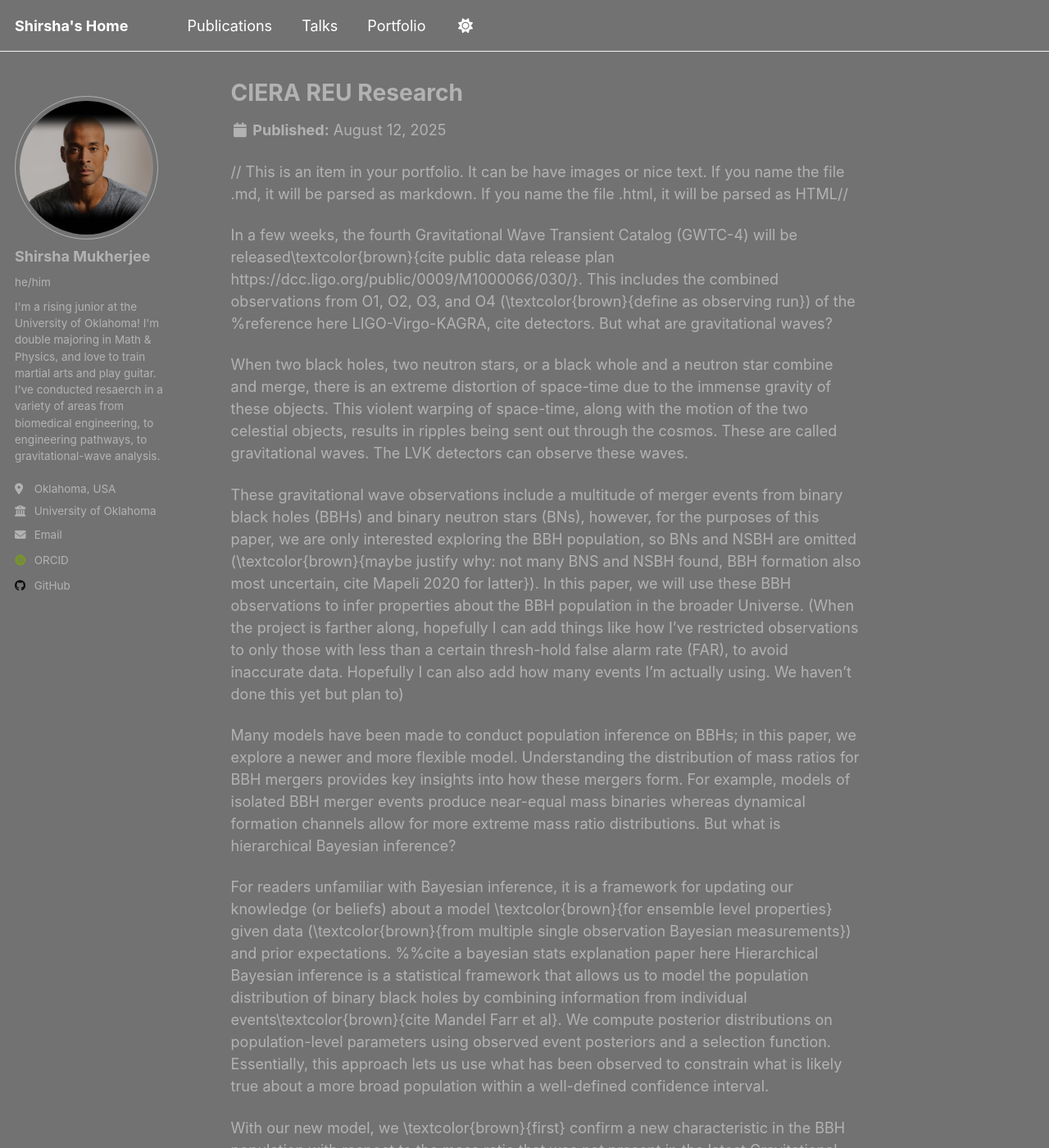
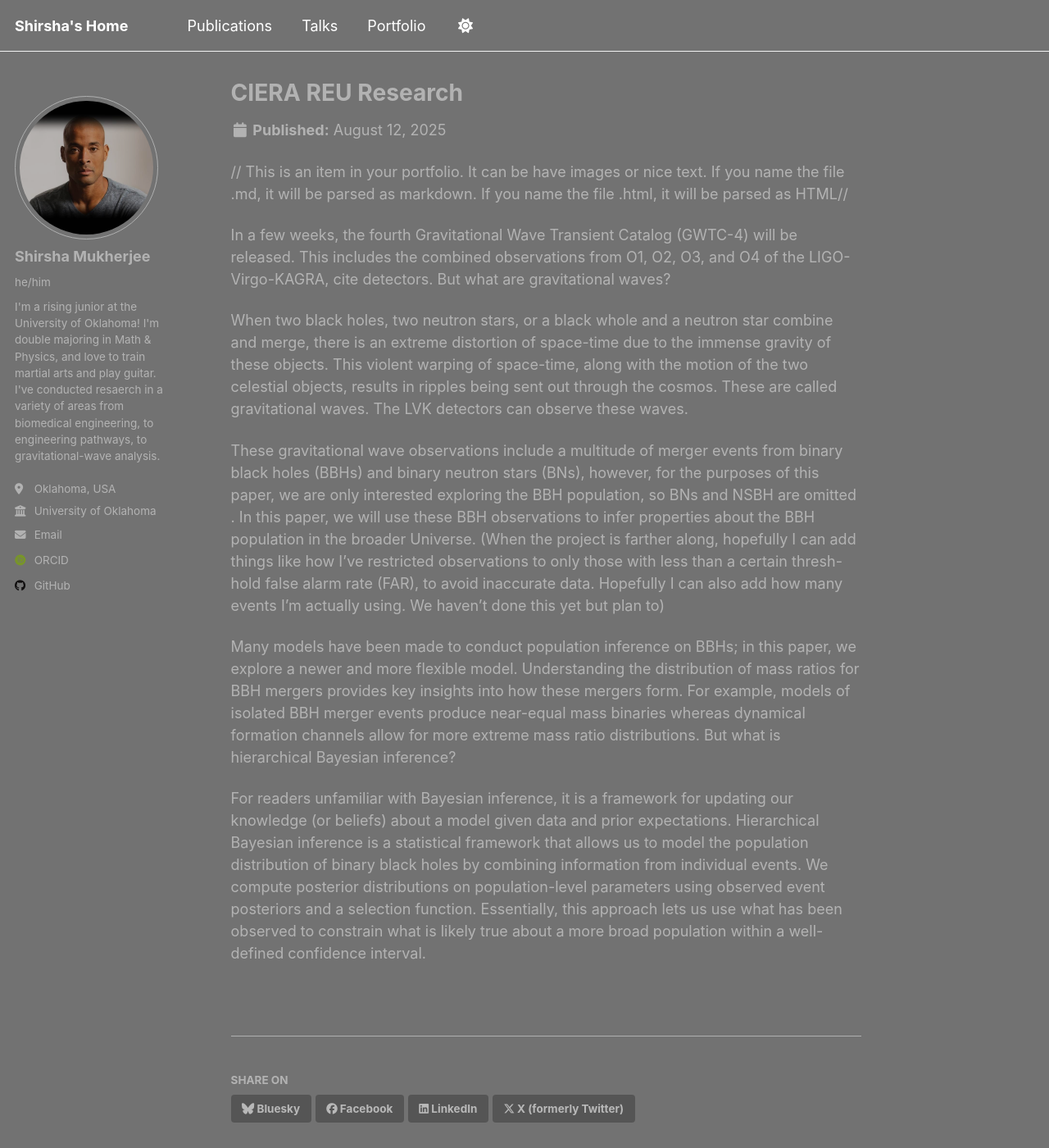
Before and after one commit to shirshamukherjee/projectfrthistime, a Jekyll site: the page built from _portfolio/portfolio-1.md, in a window 1280 px wide and 1400 px high. Shown: the whole window at 82% size. Built offline with Jekyll 4.4.1, drawn with Linux system fonts in a browser that asks for light colours; some web fonts are replaced; a script that is not in the unit is left out; some of the changed text lies outside the part shown.

Commit message:
fixed text on portfolio 1

```diff
--- a/_portfolio/portfolio-1.md
+++ b/_portfolio/portfolio-1.md
@@ -6,19 +6,14 @@ collection: portfolio
 
 // This is an item in your portfolio. It can be have images or nice text. If you name the file .md, it will be parsed as markdown. If you name the file .html, it will be parsed as HTML//
 
-In a few weeks, the fourth Gravitational Wave Transient Catalog (GWTC-4) will be released\textcolor{brown}{cite public data release plan https://dcc.ligo.org/public/0009/M1000066/030/}. This includes the combined observations from O1, O2, O3, and O4 (\textcolor{brown}{define as observing run}) of the %reference here
+In a few weeks, the fourth Gravitational Wave Transient Catalog (GWTC-4) will be released. This includes the combined observations from O1, O2, O3, and O4 of the
 LIGO-Virgo-KAGRA, cite detectors. But what are gravitational waves?
 
 When two black holes, two neutron stars, or a black whole and a neutron star combine and merge, there is an extreme distortion of space-time due to the immense gravity of these objects. This violent warping of space-time, along with the motion of the two celestial objects, results in ripples being sent out through the cosmos. These are called gravitational waves. The LVK detectors can observe these waves.
 
-These gravitational wave observations include a multitude of merger events from binary black holes (BBHs) and binary neutron stars (BNs), however, for the purposes of this paper, we are only interested exploring  the BBH population, so BNs and NSBH are omitted (\textcolor{brown}{maybe justify why: not many BNS and NSBH found, BBH formation also most uncertain, cite Mapeli 2020 for latter}). In this paper, we will use these BBH observations to infer properties about the BBH population in the broader Universe. (When the project is farther along, hopefully I can add things like how I've restricted observations to only those with less than a certain thresh-hold false alarm rate (FAR), to avoid inaccurate data. Hopefully I can also add how many events I'm actually using. We haven't done this yet but plan to)
+These gravitational wave observations include a multitude of merger events from binary black holes (BBHs) and binary neutron stars (BNs), however, for the purposes of this paper, we are only interested exploring  the BBH population, so BNs and NSBH are omitted . In this paper, we will use these BBH observations to infer properties about the BBH population in the broader Universe. (When the project is farther along, hopefully I can add things like how I've restricted observations to only those with less than a certain thresh-hold false alarm rate (FAR), to avoid inaccurate data. Hopefully I can also add how many events I'm actually using. We haven't done this yet but plan to)
 
 Many models have been made to conduct population inference on BBHs; in this paper, we explore a newer and more flexible model. Understanding the distribution of mass ratios for BBH mergers provides key insights into how these mergers form. For example, models of isolated BBH merger events produce near-equal mass binaries whereas dynamical formation channels allow for more extreme mass ratio distributions. But what is hierarchical Bayesian inference?
 
-For readers unfamiliar with Bayesian inference, it is a framework for updating our knowledge (or beliefs) about a model \textcolor{brown}{for ensemble level properties} given data (\textcolor{brown}{from multiple single observation Bayesian measurements}) and prior expectations. %%cite a bayesian stats explanation paper here
-Hierarchical Bayesian inference is a statistical framework that allows us to model the population distribution of binary black holes by combining information from individual events\textcolor{brown}{cite Mandel Farr et al}. We compute posterior distributions on population-level parameters using observed event posteriors and a selection function. Essentially, this approach lets us use what has been observed to constrain what is likely true about a more broad population within a well-defined confidence interval.
-
-
-With our new model, we \textcolor{brown}{first} confirm a new characteristic in the BBH population with respect to the mass ratio that was not present in the latest Gravitational Wave populations paper\textcolor{brown}{it was found by Godfrey et al}. In fact, some studies show that different mass ranges correspond to different $p(q \,|\, m_1)$ and $\chi_{\mathrm{eff}}$
-distributions qualitatively. %%reference here
-We quantify these mass ranges and distributions with our model by conducting a targeted search to characterize these sub-populations.
+For readers unfamiliar with Bayesian inference, it is a framework for updating our knowledge (or beliefs) about a model given data  and prior expectations.
+Hierarchical Bayesian inference is a statistical framework that allows us to model the population distribution of binary black holes by combining information from individual events. We compute posterior distributions on population-level parameters using observed event posteriors and a selection function. Essentially, this approach lets us use what has been observed to constrain what is likely true about a more broad population within a well-defined confidence interval.
```
